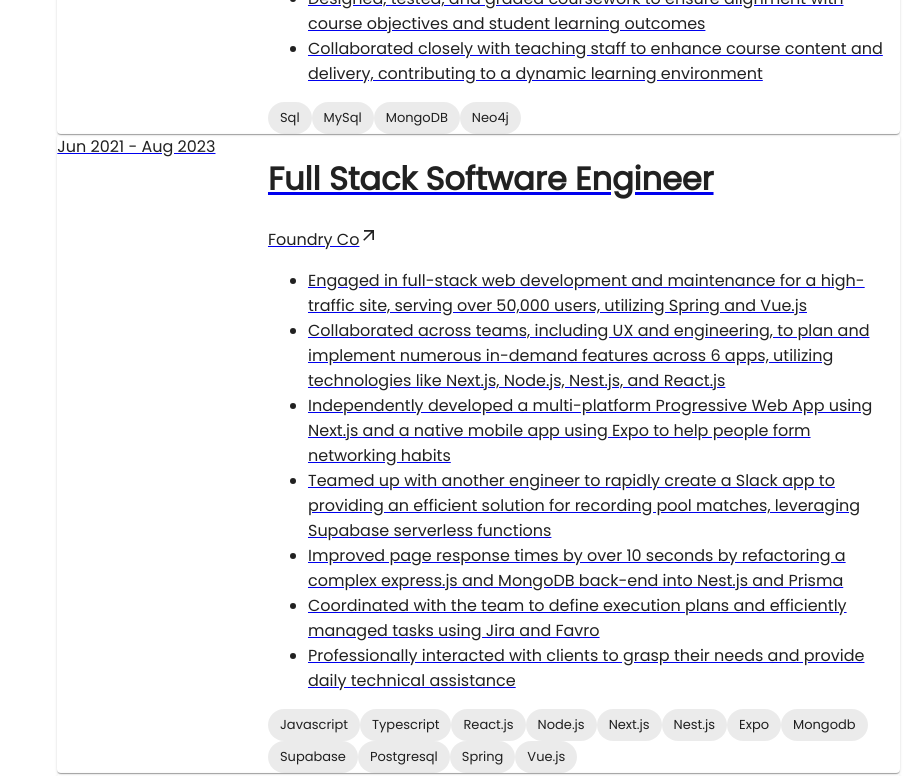
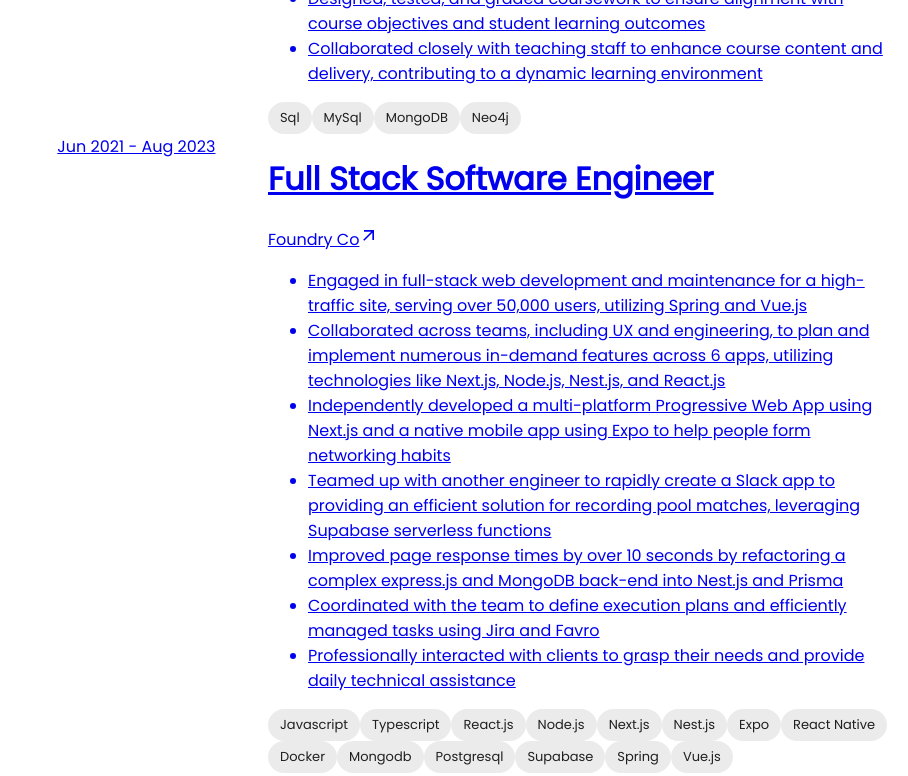
Before and after one commit to Jake-WangZhi/portfolio, a Next.js app: page / in a window 1280 px wide. Shown: the part 420-1196 px from the top of the page, without its empty margins (372-1280 px from the left). Built offline with nearby package versions, Linux system fonts and the light colour scheme.

Commit message:
change the hover cover effect

```diff
--- a/components/ExpCard.tsx
+++ b/components/ExpCard.tsx
@@ -1,4 +1,4 @@
-import { Chip, Grid, Paper } from "@mui/material";
+import { Chip, Grid } from "@mui/material";
 import { useState } from "react";
 import ArrowOutwardIcon from "@mui/icons-material/ArrowOutward";
 
@@ -22,14 +22,10 @@
   const [hover, setHover] = useState(false);
 
   return (
-    <a href={url} target="_blank">
-      <Paper
-        sx={{
-          backgroundColor: "transparent",
-          "&:hover": {
-            backgroundColor: "rgba(128, 128, 128, 0.15)",
-          },
-        }}
+    <a
+      href={url}
+      target="_blank"
+      className="rounded-md bg-transparent hover:bg-slate-800/50 hover:shadow-[inset_0_1px_0_0_rgba(148,163,184,0.1)] hover:drop-shadow-lg"
       onMouseEnter={() => setHover(true)}
       onMouseLeave={() => setHover(false)}
     >
@@ -78,7 +74,6 @@
           </Grid>
         </Grid>
       </div>
-      </Paper>
     </a>
   );
 }
--- a/components/Experience.tsx
+++ b/components/Experience.tsx
@@ -35,9 +35,11 @@
         "Next.js",
         "Nest.js",
         "Expo",
+        "React Native",
+        "Docker",
         "Mongodb",
+        "Postgresql",
         "Supabase",
-        "Postgresql",
         "Spring",
         "Vue.js",
       ],
```
Lines whose indentation alone changed are shown as unchanged.
